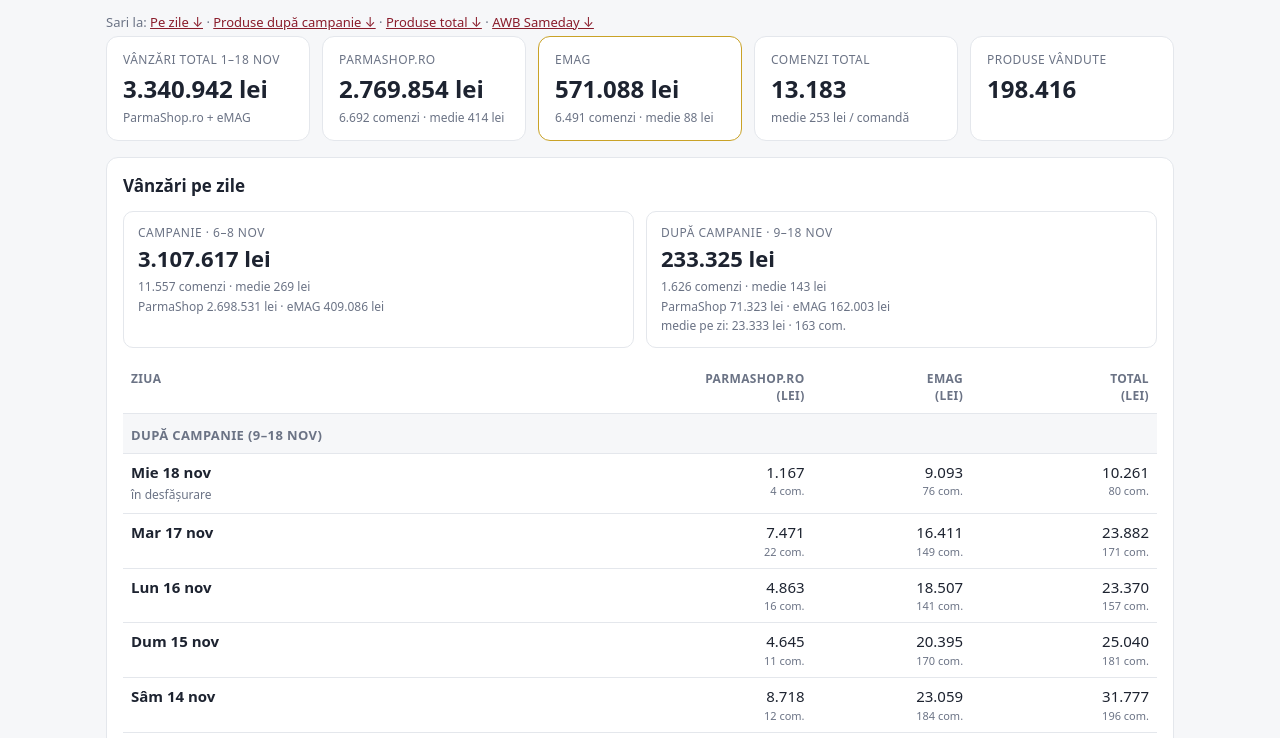
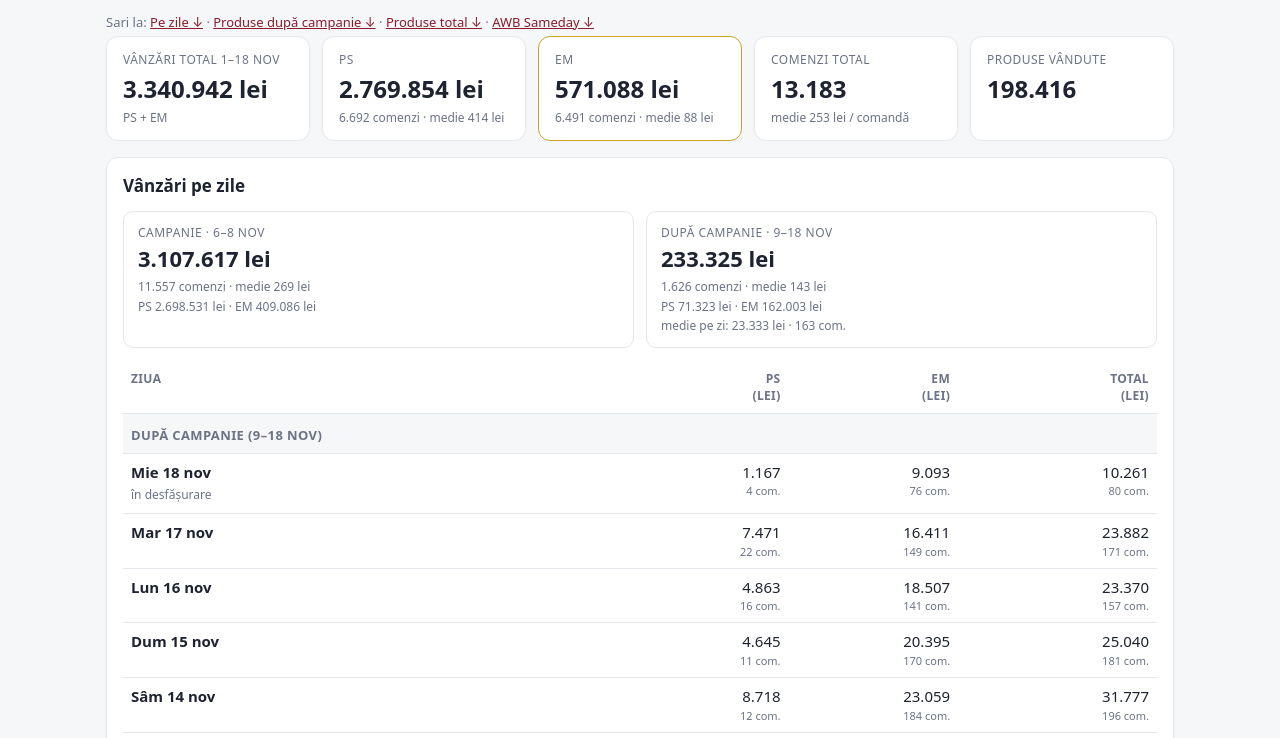
Before and after one commit to Geanta1/bf-drinks, a plain HTML site: page rapoarte/index.html in a window 1280 px wide. Shown: the part 57-795 px from the top of the page. Drawn offline with Linux system fonts and the light colour scheme.

Commit message:
Raport: denumiri PS/EM

```diff
--- a/rapoarte/index.html
+++ b/rapoarte/index.html
@@ -4,7 +4,7 @@
 <meta charset="utf-8">
 <meta name="viewport" content="width=device-width, initial-scale=1">
 <meta name="robots" content="noindex, nofollow">
-<title>Rapoarte ParmaShop – Black Friday 2026</title>
+<title>Rapoarte – Black Friday 2026</title>
 <style>
 :root{--bg:#f6f7f9;--card:#fff;--ink:#1d2330;--muted:#6b7385;--line:#e4e7ec;--acc:#8a1c2b;--acc2:#c9a227;--bar:#8a1c2b;--barbg:#f0e6e8}
 @media (prefers-color-scheme:dark){:root{--bg:#12151b;--card:#1b2029;--ink:#e8ebf1;--muted:#98a1b3;--line:#2b313d;--acc:#e0566b;--acc2:#e3c15a;--bar:#e0566b;--barbg:#2a2128}}
@@ -81,19 +81,19 @@ tr.hx td{font-style:italic;background:var(--bg)}
 <div class="err" id="err"></div>
 <div class="upd" style="margin-bottom:4px">Sari la: <a href="#vzile" style="color:var(--acc)">Pe zile ↓</a> · <a href="#prod9" style="color:var(--acc)">Produse după campanie ↓</a> · <a href="#prod" style="color:var(--acc)">Produse total ↓</a> · <a href="#sameday" style="color:var(--acc)">AWB Sameday ↓</a></div>
 <section class="kpis">
-  <div class="kpi"><div class="l">Vânzări total <span class="rng">1–10</span> nov</div><div class="v" id="k1">–</div><div class="s">ParmaShop.ro + eMAG</div></div>
-  <div class="kpi"><div class="l">ParmaShop.ro</div><div class="v" id="pk1">–</div><div class="s" id="pk2">–</div></div>
-  <div class="kpi em"><div class="l">eMAG</div><div class="v" id="ek1">–</div><div class="s" id="ek2">–</div></div>
+  <div class="kpi"><div class="l">Vânzări total <span class="rng">1–10</span> nov</div><div class="v" id="k1">–</div><div class="s">PS + EM</div></div>
+  <div class="kpi"><div class="l">PS</div><div class="v" id="pk1">–</div><div class="s" id="pk2">–</div></div>
+  <div class="kpi em"><div class="l">EM</div><div class="v" id="ek1">–</div><div class="s" id="ek2">–</div></div>
   <div class="kpi"><div class="l">Comenzi total</div><div class="v" id="k2">–</div><div class="s" id="k4">–</div></div>
   <div class="kpi"><div class="l">Produse vândute</div><div class="v" id="k3">–</div></div>
 </section>
 <section class="card" id="vzile">
   <h2>Vânzări pe zile</h2>
   <div class="blk" id="blk"></div>
-  <div class="scroll"><table class="dtab"><thead><tr><th>Ziua</th><th class="n">ParmaShop.ro<div class="pc">(<span class="cu">lei</span>)</div></th><th class="n">eMAG<div class="pc">(<span class="cu">lei</span>)</div></th><th class="n">Total<div class="pc">(<span class="cu">lei</span>)</div></th></tr></thead><tbody id="dayt"></tbody></table></div>
+  <div class="scroll"><table class="dtab"><thead><tr><th>Ziua</th><th class="n">PS<div class="pc">(<span class="cu">lei</span>)</div></th><th class="n">EM<div class="pc">(<span class="cu">lei</span>)</div></th><th class="n">Total<div class="pc">(<span class="cu">lei</span>)</div></th></tr></thead><tbody id="dayt"></tbody></table></div>
   <div class="upd" style="margin-top:6px">Sub fiecare sumă: numărul de comenzi. Comenzile din 1–5 nov sunt incluse în 6 nov.</div>
   <details id="vzd" style="margin-top:6px"><summary>Grafic campanie (6–8 nov) față de Black Friday 2025</summary>
-  <div class="legend" style="margin-top:10px"><span><i class="l26"></i>2026 (ParmaShop.ro + eMAG)</span><span><i class="l25"></i>2025, aceeași zi de campanie</span></div>
+  <div class="legend" style="margin-top:10px"><span><i class="l26"></i>2026 (PS + EM)</span><span><i class="l25"></i>2025, aceeași zi de campanie</span></div>
   <div class="chart" id="chart"></div>
   <div class="days" id="days"></div>
   <div class="dd" id="dd"></div>
@@ -118,7 +118,7 @@ tr.hx td{font-style:italic;background:var(--bg)}
 <section class="card" id="prod9">
   <div class="tools">
     <h2 style="margin:0">Produse vândute după campanie (<span id="r9">9 nov – azi</span>)</h2>
-    <div class="ptabs" data-g="9"><button data-p="ps9" class="on">ParmaShop.ro</button><button data-p="em9">eMAG</button></div>
+    <div class="ptabs" data-g="9"><button data-p="ps9" class="on">PS</button><button data-p="em9">EM</button></div>
   </div>
   <div id="ps9w">
     <div class="tools" style="margin-bottom:6px"><div class="upd" id="ps9pinfo"></div><input type="search" id="ps9q" placeholder="Caută produs sau model…"></div>
@@ -134,7 +134,7 @@ tr.hx td{font-style:italic;background:var(--bg)}
 <section class="card" id="prod">
   <div class="tools">
     <h2 style="margin:0">Produse vândute · total <span class="rng">1–10</span> nov</h2>
-    <div class="ptabs" data-g="t"><button data-p="ps" class="on">ParmaShop.ro</button><button data-p="em">eMAG</button></div>
+    <div class="ptabs" data-g="t"><button data-p="ps" class="on">PS</button><button data-p="em">EM</button></div>
   </div>
   <div id="prodps">
     <div class="tools" style="margin-bottom:6px"><div class="upd" id="pspinfo"></div><input type="search" id="psq" placeholder="Caută produs sau model…"></div>
@@ -144,7 +144,7 @@ tr.hx td{font-style:italic;background:var(--bg)}
     </table></div>
     <div class="pmore" id="psmore"></div>
   </div>
-  <div id="emag" style="display:none">
+  <div id="em" style="display:none">
     <div class="tools" style="margin-bottom:6px"><div class="upd" id="empinfo"></div><input type="search" id="emq" placeholder="Caută produs sau model…"></div>
     <div class="plist"><table>
       <thead id="emth"><tr><th data-k="r" class="n">#</th><th data-k="0">Produs</th><th data-k="2" class="n">Cant.</th><th data-k="3" class="n">Total</th></tr></thead>
@@ -181,7 +181,7 @@ function render(D){
   for(let d=6;d<=8;d++){const r=byT[d],e=byE[d]||[d,0,0,0],y=LY[d-6];const pv=r?Math.max(0,r[3]-e[3]):0,po=r?Math.max(0,r[1]-e[1]):0;
     const bar=(cls,v,lab)=>{const h=v?Math.max(1.5,v/max*100):0;return `<div class="bw ${cls}"><div class="b" style="height:${h}%"></div><div class="v" style="bottom:calc(${h}% + 5px)">${lab}</div></div>`;};
     const wd=WD[new Date(Date.UTC(2026,10,d)).getUTCDay()],lv=Date.now()<Date.UTC(2026,10,d,22),pc=r&&y?(r[3]/y[2]-1)*100:null;
-    DD[d]=`<div class="h">${d<=8?'Ziua '+(d-5):'După campanie'} · ${wd} ${d} nov 2026${r&&lv?' · în desfășurare':''}</div>`+(r?`<div class="r"><span>Total</span><span><b>${lei(r[3])}</b> · ${int(r[1])} com.</span></div><div class="r"><span>ParmaShop.ro</span><span>${lei(pv)} · ${int(po)} com.</span></div>${po?`<div class="r"><span>Medie ParmaShop</span><span>${lei(pv/po)} / comandă</span></div>`:''}<div class="r"><span>eMAG</span><span>${lei(e[3])} · ${int(e[1])} com.</span></div>`:`<div class="r"><span>Încă fără vânzări</span><span></span></div>`)+(y?`<div class="r"><span>2025 · ${y[0]}</span><span>${lei(y[2])} · ${int(y[1])} com.</span></div>`+(pc!==null?`<div class="r"><span>Față de 2025</span><span class="${pc>=0?'up':'dn'}"><b>${pc>=0?'+':''}${Math.round(pc)}%</b>${lv?' până acum':''}</span></div>`:''):'');
+    DD[d]=`<div class="h">${d<=8?'Ziua '+(d-5):'După campanie'} · ${wd} ${d} nov 2026${r&&lv?' · în desfășurare':''}</div>`+(r?`<div class="r"><span>Total</span><span><b>${lei(r[3])}</b> · ${int(r[1])} com.</span></div><div class="r"><span>PS</span><span>${lei(pv)} · ${int(po)} com.</span></div>${po?`<div class="r"><span>Medie PS</span><span>${lei(pv/po)} / comandă</span></div>`:''}<div class="r"><span>EM</span><span>${lei(e[3])} · ${int(e[1])} com.</span></div>`:`<div class="r"><span>Încă fără vânzări</span><span></span></div>`)+(y?`<div class="r"><span>2025 · ${y[0]}</span><span>${lei(y[2])} · ${int(y[1])} com.</span></div>`+(pc!==null?`<div class="r"><span>Față de 2025</span><span class="${pc>=0?'up':'dn'}"><b>${pc>=0?'+':''}${Math.round(pc)}%</b>${lv?' până acum':''}</span></div>`:''):'');
     ch+=`<div class="grp${d===SEL?' on':''}" data-d="${d}">${bar('y26',r?r[3]:0,r?cmp(r[3]):'–')}${y?bar('y25',y[2],cmp(y[2])):''}</div>`;
     dl+=`<span data-d="${d}" class="${d===SEL?'on':''}"><b>${d<=8?'Ziua '+(d-5)+' · ':''}${WD[new Date(Date.UTC(2026,10,d)).getUTCDay()]} ${d} nov</b>${y?'2025: '+y[0]:''}</span>`;}
   const cell=(v,o)=>`<td class="n">${lei(v).replace(/ (lei|€)$/,"")}<small>${int(o)} com.</small></td>`;document.querySelectorAll(".cu").forEach(e=>e.textContent=CUR==="EUR"?"€":"lei");
@@ -191,18 +191,18 @@ function render(D){
     h+=`<tr class="sub"><td>Subtotal ${lab.toLowerCase().split(' (')[0]}</td>${cell(s.pv,s.po)}${cell(s.ev,s.eo)}${cell(s.t,s.o)}</tr>`;return {h,s};};
   const post=[];for(let d=MX;d>=9;d--)post.push(d);const gA=grp('După campanie (9–'+MX+' nov)',post.reverse()),gB=grp('Campanie (6–8 nov)',[6,7,8]);
   tb=gA.h+gB.h;
-  const bk=(t,s,ds)=>s?`<div><div class="t">${t}</div><div class="v">${lei(s.t)}</div><div class="s">${int(s.o)} comenzi · medie ${lei(s.t/s.o)}<br>ParmaShop ${lei(s.pv)} · eMAG ${lei(s.ev)}${ds?'<br>medie pe zi: '+lei(s.t/ds)+' · '+int(Math.round(s.o/ds))+' com.':''}</div></div>`:'';
+  const bk=(t,s,ds)=>s?`<div><div class="t">${t}</div><div class="v">${lei(s.t)}</div><div class="s">${int(s.o)} comenzi · medie ${lei(s.t/s.o)}<br>PS ${lei(s.pv)} · EM ${lei(s.ev)}${ds?'<br>medie pe zi: '+lei(s.t/ds)+' · '+int(Math.round(s.o/ds))+' com.':''}</div></div>`:'';
   $('blk').innerHTML=bk('Campanie · 6–8 nov',gB.s,0)+bk('După campanie · 9–'+MX+' nov',gA.s,gA.s?post.filter(d=>byT[d]).length:0);
   if(LY.length){let h='<span>Anul trecut (BF 7–9 nov 2025), pe zi de campanie:</span>';LY.forEach((y,i)=>{const r=byT[6+i];let c='';if(r&&y[2]&&Date.now()>Date.UTC(2026,10,5+i,22)){const p=(r[3]/y[2]-1)*100,lv=Date.now()<Date.UTC(2026,10,6+i,22);c=` <span class="${p>=0?'up':'dn'}">${p>=0?'+':''}${Math.round(p)}%${lv?' până acum':''}</span>`;}h+=`<span>Ziua ${i+1} (${y[0]}): <b>${lei(y[2])}</b> · ${int(y[1])} com.${c}</span>`;});h+=`<span>Total 2025: <b>${lei(LY.reduce((a,y)=>a+y[2],0))}</b> · ${int(LY.reduce((a,y)=>a+y[1],0))} com.</span>`;$('ly').innerHTML=h;}
   $('chart').innerHTML=ch;$('days').innerHTML=dl;$('dd').innerHTML=DD[SEL]+'<div class="hint">Atinge o zi din grafic pentru detalii.</div>';$('dayt').innerHTML=tb+`<tr class="tot"><td>Total 1–${MX} nov</td>${cell(pTot,pOrd)}${cell(eTot,eOrd)}${cell(tot,ord)}</tr>`;
   renderSD(D.sd,D.s.reduce((a,r)=>a+r[1],0),D.e?D.e.s.reduce((a,r)=>a+r[1],0):0);
   B.ps.D=D;B.em.D=E;
-  $('pspinfo').textContent=D.po?`Primele ${D.p.length} produse după valoare, fără comenzile venite din eMAG.`:`Primele ${D.p.length} produse după valoare (include și comenzile eMAG).`;
-  $('empinfo').textContent=`Primele ${E.p.length} produse după valoare, din ${E.n} produse vândute pe eMAG în perioadă`+(D.e?` · date eMAG din ${fmtT(D.e.u)}`:'')+'.';
+  $('pspinfo').textContent=D.po?`Primele ${D.p.length} produse după valoare, fără comenzile venite din EM.`:`Primele ${D.p.length} produse după valoare (include și comenzile EM).`;
+  $('empinfo').textContent=`Primele ${E.p.length} produse după valoare, din ${E.n} produse vândute pe EM în perioadă`+(D.e?` · date EM din ${fmtT(D.e.u)}`:'')+'.';
   renderP('ps');renderP('em');
   const P9=D.p9||{ps:[],em:[]};B.ps9.D={p:P9.ps||[]};B.em9.D={p:P9.em||[]};$('r9').textContent='9–'+MX+' nov';
   const sq=a=>a.reduce((s,r)=>[s[0]+r[2],s[1]+r[3]],[0,0]);const a9=sq(P9.ps||[]),b9=sq(P9.em||[]);
-  $('ps9pinfo').textContent=`${int((P9.ps||[]).length)} produse · ${int(a9[0])} buc. · ${lei(a9[1])} (fără comenzile eMAG)`;
+  $('ps9pinfo').textContent=`${int((P9.ps||[]).length)} produse · ${int(a9[0])} buc. · ${lei(a9[1])} (fără comenzile EM)`;
   $('em9pinfo').textContent=`${int((P9.em||[]).length)} produse · ${int(b9[0])} buc. · ${lei(b9[1])}`;
   renderP('ps9');renderP('em9');
 }
@@ -220,7 +220,7 @@ function renderSD(S,TO,EO){
     CAT.forEach(([k,col,desc])=>{const v=ds.map(d=>C[d][k]||0);const tt=v.reduce((a,b)=>a+b,0);if(!tt)return;
       h+=`<tr><td><span class="dot" style="background:${col}"></span>${k} <span style="color:var(--muted);font-size:12px">· ${desc}</span></td>${v.map((x,i)=>`<td class="n">${x?int(x)+'<div class="pc">'+pc(x,dt[i])+'</div>':'–'}</td>`).join('')}<td class="n"><b>${int(tt)}</b><div class="pc">${pc(tt,ORD)}</div></td></tr>`;});
     h+=`<tr><th>Total</th>${dt.map(x=>`<th class="n">${int(x)}</th>`).join('')}<th class="n">${int(N)}<div class="pc">${pc(N,ORD)}</div></th></tr>`+hx(src,ds,ORD)+`</tbody></table></div>`;return h;};
-  $('sdtabs').innerHTML=S.ch?tbl('Livrări ParmaShop.ro',S.ch.ps,TO-EO,'ParmaShop')+tbl('Livrări eMAG',S.ch.em,EO,'eMAG'):tbl('Toate livrările',S.c,TO);
+  $('sdtabs').innerHTML=S.ch?tbl('Livrări PS',S.ch.ps,TO-EO,'PS')+tbl('Livrări EM',S.ch.em,EO,'EM'):tbl('Toate livrările',S.c,TO);
   renderSDX(S.x,TO,S.n);
 }
 function renderSDX(X,TO,AW){
@@ -241,7 +241,7 @@ function renderP(x){
   $(x+'q').oninput=()=>renderP(x);
   $(x+'more').onclick=ev=>{const a=ev.target.dataset.a;if(!a)return;const b=B[x];b.lim=a==='more'?(b.lim||10)+20:(a==='all'?1e9:10);renderP(x);};
 });
-document.querySelectorAll('.ptabs button').forEach(b=>b.onclick=()=>{const g=b.parentNode;g.querySelectorAll('button').forEach(z=>z.classList.toggle('on',z===b));if(g.dataset.g==='9'){$('ps9w').style.display=b.dataset.p==='ps9'?'':'none';$('em9w').style.display=b.dataset.p==='em9'?'':'none';}else{$('prodps').style.display=b.dataset.p==='ps'?'':'none';$('emag').style.display=b.dataset.p==='em'?'':'none';}});
+document.querySelectorAll('.ptabs button').forEach(b=>b.onclick=()=>{const g=b.parentNode;g.querySelectorAll('button').forEach(z=>z.classList.toggle('on',z===b));if(g.dataset.g==='9'){$('ps9w').style.display=b.dataset.p==='ps9'?'':'none';$('em9w').style.display=b.dataset.p==='em9'?'':'none';}else{$('prodps').style.display=b.dataset.p==='ps'?'':'none';$('em').style.display=b.dataset.p==='em'?'':'none';}});
 let LAST=null;
 $('vzd').addEventListener('toggle',()=>{if($('vzd').open&&LAST)render(LAST)});
 const setCur=c=>{CUR=c;try{localStorage.setItem('cur',c)}catch(e){}document.querySelectorAll('.cur button').forEach(b=>b.classList.toggle('on',b.dataset.c===CUR));if(LAST)render(LAST);};
```
